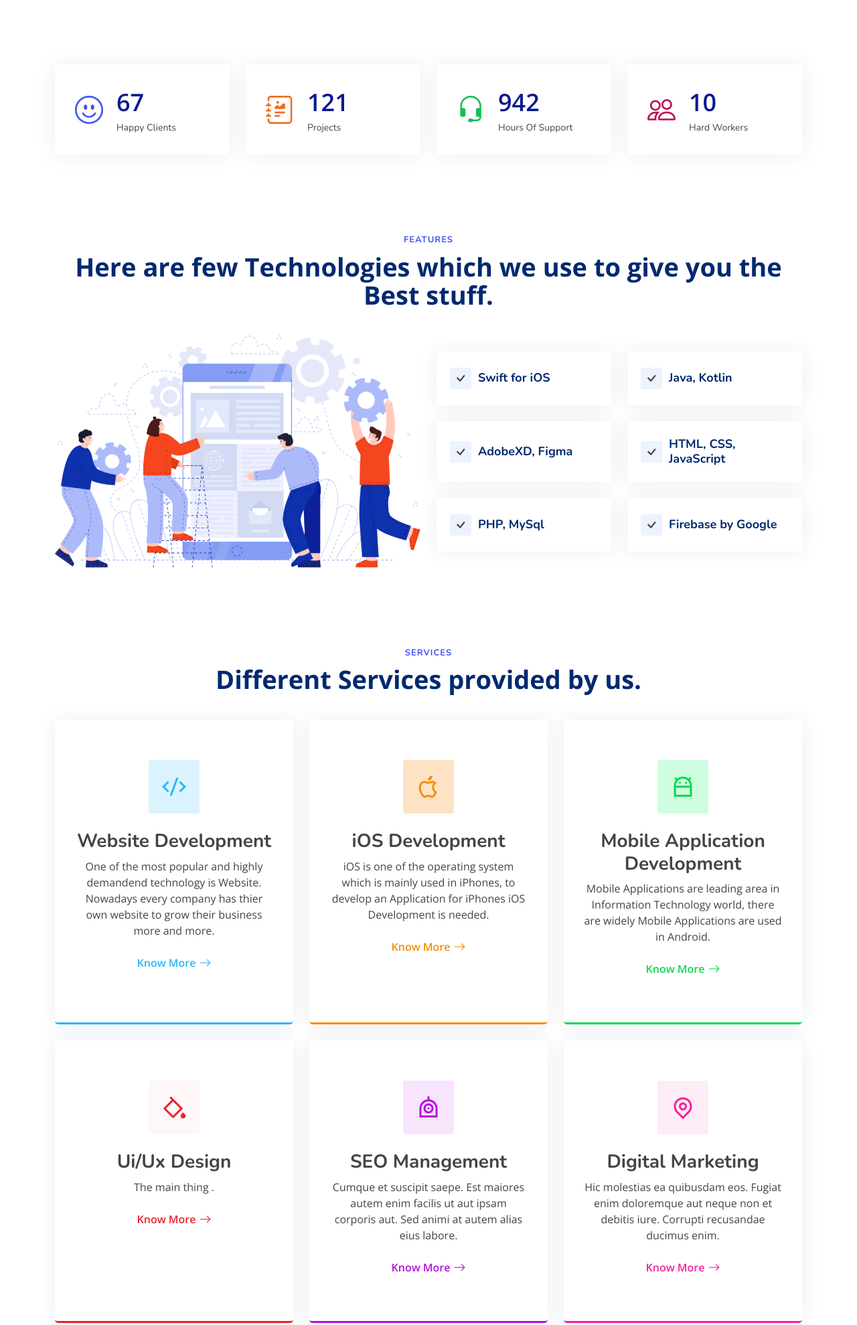
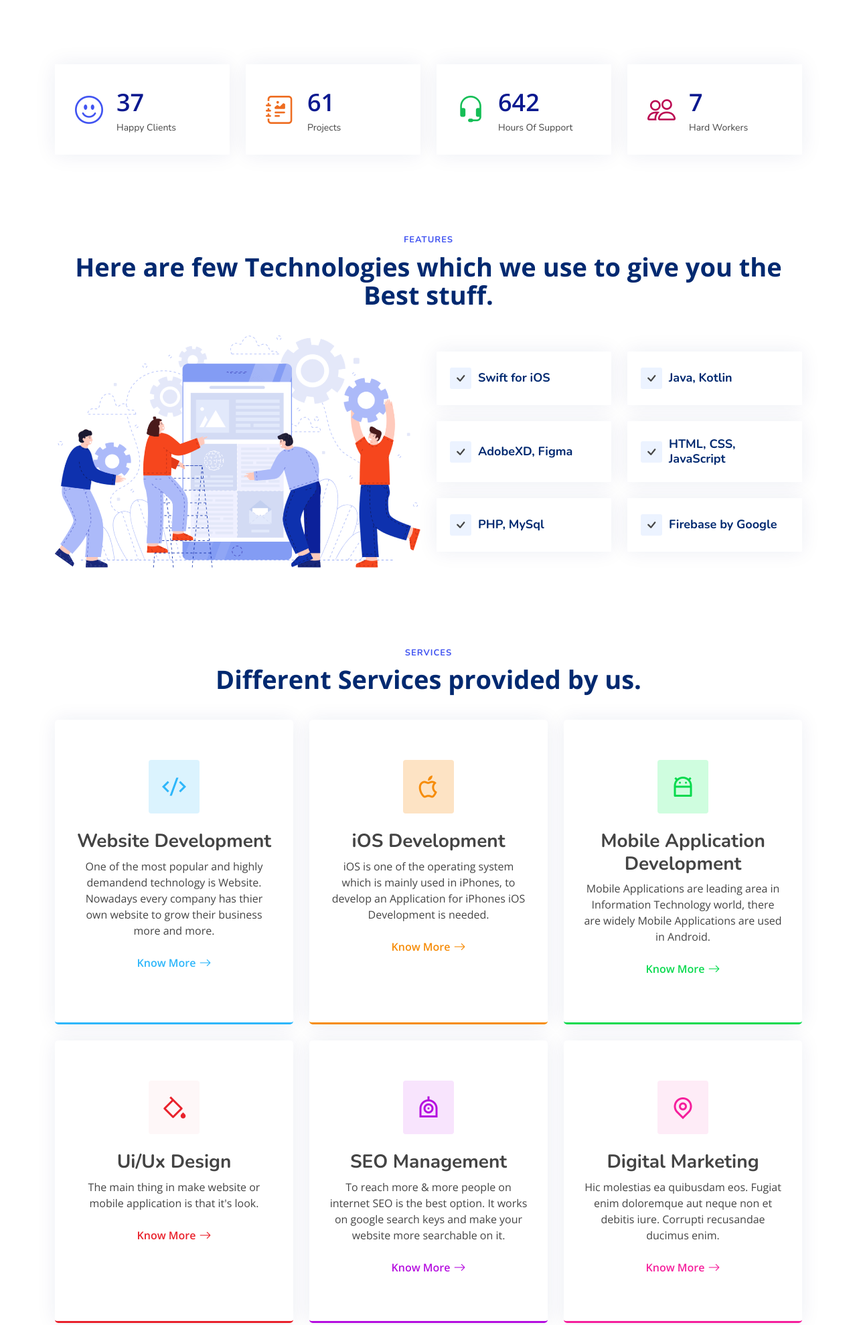
Before and after one commit to yashpandya136/DRP.Infotech, a plain HTML site: page index.html in a window 1280 px wide. Shown: the part 1960-3939 px from the top of the page at 67% size. Drawn offline with nearby package versions, Linux system fonts and the light colour scheme.

Commit message:
small changes

```diff
--- a/index.html
+++ b/index.html
@@ -173,7 +173,7 @@
             <div class="count-box">
               <i class="bi bi-emoji-smile"></i>
               <div>
-                <span data-purecounter-start="0" data-purecounter-end="67" data-purecounter-duration="1"
+                <span data-purecounter-start="0" data-purecounter-end="37" data-purecounter-duration="1"
                   class="purecounter"></span>
                 <p>Happy Clients</p>
               </div>
@@ -184,7 +184,7 @@
             <div class="count-box">
               <i class="bi bi-journal-richtext" style="color: #ee6c20;"></i>
               <div>
-                <span data-purecounter-start="0" data-purecounter-end="121" data-purecounter-duration="1"
+                <span data-purecounter-start="0" data-purecounter-end="61" data-purecounter-duration="1"
                   class="purecounter"></span>
                 <p>Projects</p>
               </div>
@@ -195,7 +195,7 @@
             <div class="count-box">
               <i class="bi bi-headset" style="color: #15be56;"></i>
               <div>
-                <span data-purecounter-start="0" data-purecounter-end="942" data-purecounter-duration="1"
+                <span data-purecounter-start="0" data-purecounter-end="642" data-purecounter-duration="1"
                   class="purecounter"></span>
                 <p>Hours Of Support</p>
               </div>
@@ -206,7 +206,7 @@
             <div class="count-box">
               <i class="bi bi-people" style="color: #bb0852;"></i>
               <div>
-                <span data-purecounter-start="0" data-purecounter-end="10" data-purecounter-duration="1"
+                <span data-purecounter-start="0" data-purecounter-end="7" data-purecounter-duration="1"
                   class="purecounter"></span>
                 <p>Hard Workers</p>
               </div>
@@ -332,7 +332,7 @@
             <div class="service-box red">
               <i class="ri-paint-line icon"></i>
               <h3>Ui/Ux Design</h3>
-              <p>The main thing .</p>
+              <p>The main thing in make website or mobile application is that it's look.</p>
               <a href="#contact" class="read-more"><span>Know More</span> <i class="bi bi-arrow-right"></i></a>
             </div>
           </div>
@@ -341,8 +341,7 @@
             <div class="service-box purple">
               <i class="ri-robot-line icon"></i>
               <h3>SEO Management</h3>
-              <p>Cumque et suscipit saepe. Est maiores autem enim facilis ut aut ipsam corporis aut. Sed animi at autem
-                alias eius labore.</p>
+              <p>To reach more & more people on internet SEO is the best option. It works on google search keys and make your website more searchable on it.</p>
               <a href="#contact" class="read-more"><span>Know More</span> <i class="bi bi-arrow-right"></i></a>
             </div>
           </div>
@@ -532,12 +531,12 @@
             <div class="portfolio-wrap">
               <img src="assets/img/portfolio/portfolio-2.jpg" class="img-fluid" alt="">
               <div class="portfolio-info">
-                <h4>Web 3</h4>
+                <h4>Suri Bazaar</h4>
                 <p>Web</p>
                 <div class="portfolio-links">
                   <a href="assets/img/portfolio/portfolio-2.jpg" data-gallery="portfolioGallery"
                     class="portfokio-lightbox" title="Web 3"><i class="bi bi-plus"></i></a>
-                  <a href="#" title="More Details"><i class="bi bi-link"></i></a>
+                  <a href="https://www.suribazaar.com/" target="_blank" title="More Details"><i class="bi bi-link"></i></a>
                 </div>
               </div>
             </div>
@@ -562,12 +561,12 @@
             <div class="portfolio-wrap">
               <img src="assets/img/portfolio/portfolio-5.jpg" class="img-fluid" alt="">
               <div class="portfolio-info">
-                <h4>Web 2</h4>
+                <h4>The Max Deal </h4>
                 <p>Web</p>
                 <div class="portfolio-links">
                   <a href="assets/img/portfolio/portfolio-5.jpg" data-gallery="portfolioGallery"
                     class="portfokio-lightbox" title="Web 2"><i class="bi bi-plus"></i></a>
-                  <a href="#" title="More Details"><i class="bi bi-link"></i></a>
+                  <a href="https://themaxdeal.com/" target="_blank" title="More Details"><i class="bi bi-link"></i></a>
                 </div>
               </div>
             </div>
```
